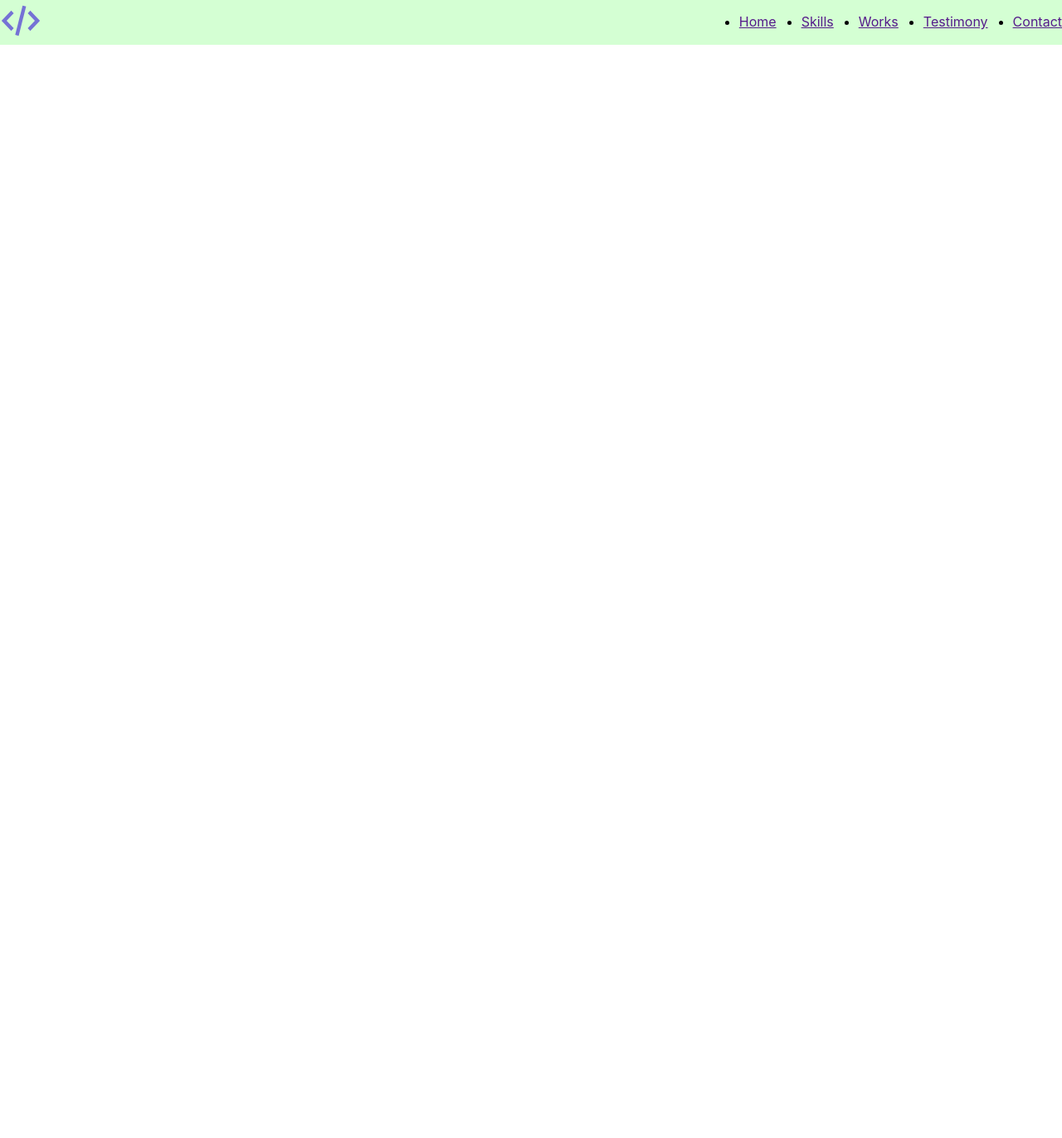
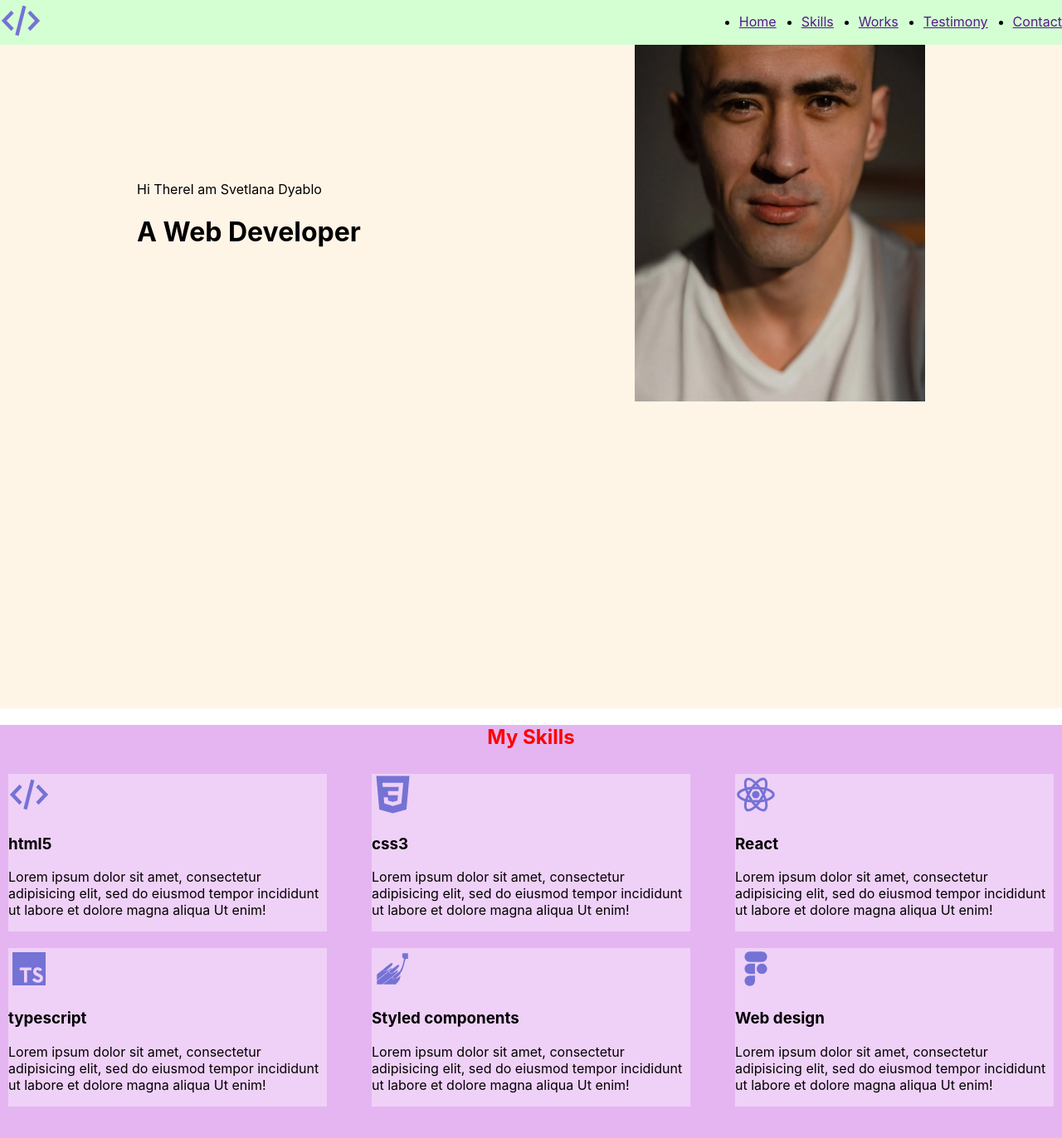
Before and after one commit to daniilminin1990/portfolio-react, a React app: page / in a window 1280 px wide. Shown: the top 1372 px of the page at 83% size. Before the commit the page ends 800 px from the top, so only its background shows below. Built offline with nearby package versions, Linux system fonts and the light colour scheme.

Commit message:
add Main section
Разбиение элементов на более мелкие составные части, чтобы не было нагромождения, перекидывание пропсов, использование sprite

```diff
--- a/src/App.tsx
+++ b/src/App.tsx
@@ -1,11 +1,15 @@
 import "./App.css";
 import styled from "styled-components";
 import { Header } from "./layout/header/Header";
+import { Main } from "./layout/sections/main/Main";
+import { Skills } from "./layout/sections/skills/Skills";
 
 function App() {
   return (
     <div className="App">
       <Header />
+      <Main />
+      <Skills />
     </div>
   );
 }
--- /dev/null
+++ b/src/components/FlexWrapper.tsx
@@ -0,0 +1,16 @@
+import styled from "styled-components";
+
+type FlexWrapperPropsType = {
+  direction?: string;
+  justify?: string;
+  align?: string;
+  wrap?: string;
+};
+
+export const FlexWrapper = styled.div<FlexWrapperPropsType>`
+  display: flex;
+  flex-direction: ${(props) => props.direction || "row"};
+  justify-content: ${(props) => props.justify || "start"};
+  align-items: ${(props) => props.align || "stretch"};
+  flex-wrap: ${(props) => props.wrap || "nowrap"};
+`;
--- /dev/null
+++ b/src/components/SectionTitle.tsx
@@ -0,0 +1,6 @@
+import styled from "styled-components";
+
+export const SectionTitle = styled.h2`
+  color: red;
+  text-align: center;
+`;
--- /dev/null
+++ b/src/layout/sections/main/Main.tsx
@@ -0,0 +1,32 @@
+import React from "react";
+import styled from "styled-components";
+import photo from "../../../assets/images/profile-photo_1.webp";
+import { FlexWrapper } from "../../../components/FlexWrapper";
+
+export const Main = () => {
+  return (
+    <StyledMain>
+      <FlexWrapper align={"center"} justify={"space-around"}>
+        <div>
+          <span>Hi There</span>
+          <span>I am Svetlana Dyablo</span>
+          <MainTitle>A Web Developer</MainTitle>
+        </div>
+        <Photo src={photo} alt="" />
+      </FlexWrapper>
+    </StyledMain>
+  );
+};
+
+const StyledMain = styled.div`
+  min-height: 100vh;
+  background-color: #fff5e7;
+`;
+
+const Photo = styled.img`
+  width: 350px;
+  height: 430px;
+  object-fit: cover;
+`;
+
+const MainTitle = styled.h1``;
--- /dev/null
+++ b/src/layout/sections/skills/Skills.tsx
@@ -0,0 +1,63 @@
+import React from "react";
+import styled from "styled-components";
+import { FlexWrapper } from "../../../components/FlexWrapper";
+import { Icon } from "../../../components/icon/Icon";
+import { SectionTitle } from "../../../components/SectionTitle";
+import { Skill } from "./skill/Skill";
+
+export const Skills = () => {
+  return (
+    <StyledSkills>
+      <SectionTitle>My Skills</SectionTitle>
+      <FlexWrapper wrap={"wrap"} justify={"space-between"}>
+        <Skill
+          iconId={"code"}
+          title={"html5"}
+          description={
+            "Lorem ipsum dolor sit amet, consectetur adipisicing elit, sed do eiusmod tempor incididunt ut labore et dolore magna aliqua Ut enim"
+          }
+        />
+        <Skill
+          iconId={"css"}
+          title={"css3"}
+          description={
+            "Lorem ipsum dolor sit amet, consectetur adipisicing elit, sed do eiusmod tempor incididunt ut labore et dolore magna aliqua Ut enim"
+          }
+        />
+        <Skill
+          iconId={"react"}
+          title={"React"}
+          description={
+            "Lorem ipsum dolor sit amet, consectetur adipisicing elit, sed do eiusmod tempor incididunt ut labore et dolore magna aliqua Ut enim"
+          }
+        />
+        <Skill
+          iconId={"typescript"}
+          title={"typescript"}
+          description={
+            "Lorem ipsum dolor sit amet, consectetur adipisicing elit, sed do eiusmod tempor incididunt ut labore et dolore magna aliqua Ut enim"
+          }
+        />
+        <Skill
+          iconId={"styledComponents"}
+          title={"Styled сomponents"}
+          description={
+            "Lorem ipsum dolor sit amet, consectetur adipisicing elit, sed do eiusmod tempor incididunt ut labore et dolore magna aliqua Ut enim"
+          }
+        />
+        <Skill
+          iconId={"figma"}
+          title={"Web design"}
+          description={
+            "Lorem ipsum dolor sit amet, consectetur adipisicing elit, sed do eiusmod tempor incididunt ut labore et dolore magna aliqua Ut enim"
+          }
+        />
+      </FlexWrapper>
+    </StyledSkills>
+  );
+};
+
+const StyledSkills = styled.section`
+  background-color: #e5b5f1;
+  min-height: 100vh;
+`;
--- /dev/null
+++ b/src/layout/sections/skills/skill/Skill.tsx
@@ -0,0 +1,27 @@
+import React from "react";
+import styled from "styled-components";
+import { Icon } from "../../../../components/icon/Icon";
+
+type SkillPropsType = {
+  iconId: string;
+  title: string;
+  description: string;
+};
+
+export const Skill = (props: SkillPropsType) => {
+  return (
+    <StyledSkill>
+      <Icon iconId={props.iconId} />
+      <SkillTitle>{props.title}</SkillTitle>
+      <SkillText>{props.description}!</SkillText>
+    </StyledSkill>
+  );
+};
+
+const StyledSkill = styled.div`
+  width: 30%;
+  background-color: #ffffff60;
+  margin: 10px;
+`;
+const SkillTitle = styled.h3``;
+const SkillText = styled.p``;
```
Also changed, not shown: src/assets/images/icons-sprite.svg.
